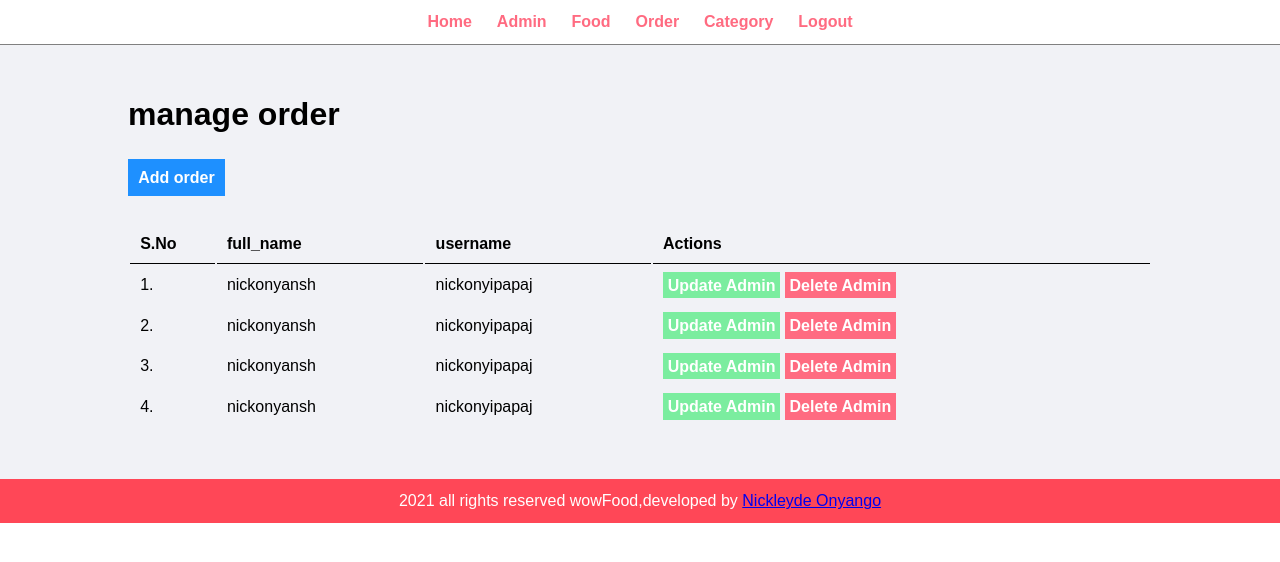
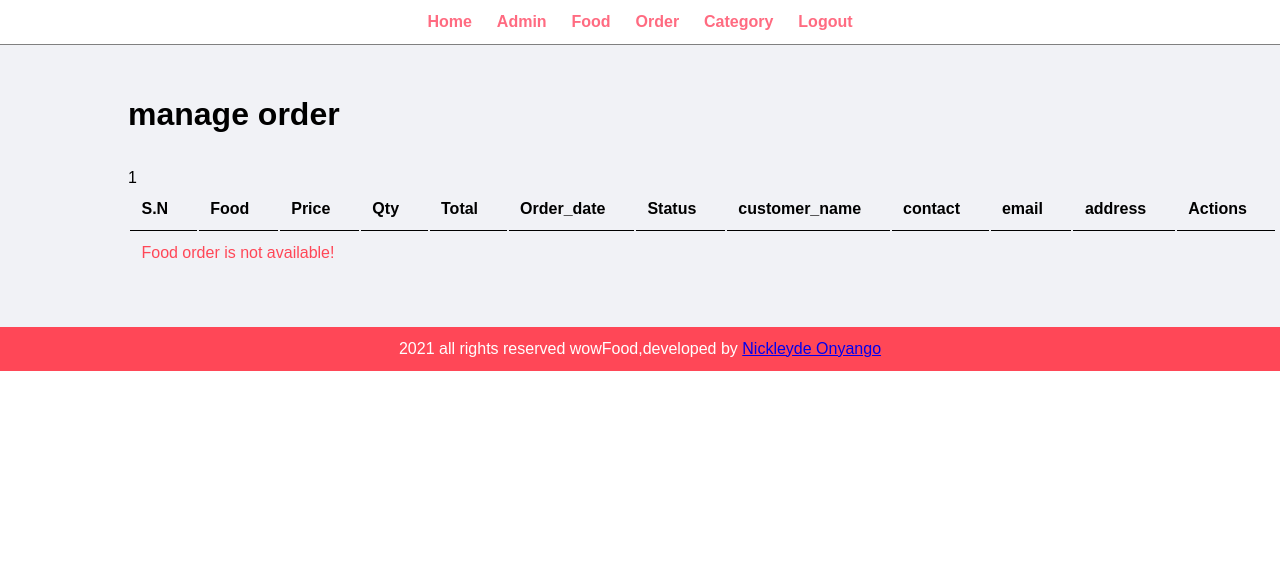
Before and after one commit to nickonyi/food-ordering-system, a PHP site: page /food-ordering-system/admin/manage-order.php in a window 1280 px wide. Shown: the top 562 px of the page. Run offline with PHP 8.4, Linux system fonts and the light colour scheme; the visitor is signed in with stand-in values (Sample User, id 1); data that the repository does not hold is empty.

Commit message:
Food Ordering System

```diff
--- a/admin/add-food.php
+++ b/admin/add-food.php
@@ -161,6 +161,7 @@
             featured = '$featured',
             active = '$active'
             ";
+
             //execute the query
             $res2 = mysqli_query($conn,$sql2);
             //check whether the query is executed or not
--- a/admin/manage-order.php
+++ b/admin/manage-order.php
@@ -5,51 +5,88 @@
     <div class="wrapper">
         <h1>manage order</h1>
         <br  />  <br  />
-    <a href="#" class="btn-primary">Add order</a>
-    <br><br><br>
+         <?php
+         if(isset($_SESSION['update'])){
+             echo $_SESSION['update'];
+             unset($_SESSION['update']);
+         }
+
+         ?>
+      <br>
    <table class="tbl-full">
        <tr>
-           <th>S.No</th>
-           <th>full_name</th>
-           <th>username</th>
+           <th>S.N</th>
+           <th>Food</th>
+           <th>Price</th>
+           <th>Qty</th>
+           <th>Total</th>
+           <th>Order_date</th>
+           <th>Status</th>
+           <th>customer_name</th>
+           <th>contact</th>
+           <th>email</th>
+           <th>address</th>
            <th>Actions</th>
        </tr>
-       <tr>
-           <td>1.</td>
-           <td>nickonyansh</td>
-           <td>nickonyipapaj</td>
-           <td>
-                <a href="#" class="btn-secondary">Update Admin</a>
-                <a href="#" class="btn-danger">Delete Admin</a>
-           </td>
-       </tr>
-       <tr>
-           <td>2.</td>
-           <td>nickonyansh</td>
-           <td>nickonyipapaj</td>
-           <td>
-                 <a href="#" class="btn-secondary">Update Admin</a>
-                 <a href="#" class="btn-danger">Delete Admin</a>
-            </td>
-       </tr>
-       <tr>
-           <td>3.</td>
-           <td>nickonyansh</td>
-           <td>nickonyipapaj</td>
-           <td>
-                <a href="#" class="btn-secondary">Update Admin</a>
-                <a href="#" class="btn-danger">Delete Admin</a>
-           </td>
-       </tr>
-       <tr>
-           <td>4.</td>
-           <td>nickonyansh</td>
-           <td>nickonyipapaj</td>
-           <td>
-                <a href="#" class="btn-secondary">Update Admin</a>
-                <a href="#" class="btn-danger">Delete Admin</a>
-           </td>
-       </tr>
+       <?php
+       //get all the orders from the database
+       $sql = "SELECT * FROM tbl_order ORDER BY id DESC";//display latest order first
+       //execute the query
+       $res = mysqli_query($conn,$sql);
+       //count the number of rows
+       $count = mysqli_num_rows($res);
+       //check whether the data is available or not
+       if($count > 0){
+        //the data is available
+        $sn = 1;
+        while($row = mysqli_fetch_assoc($res)){
+            $id = $row['id'];
+            $food= $row['food'];
+            $price = $row['price'];
+            $qty = $row['qty'];
+            $total = $row['total'];
+            $order_date = $row['order_date'];
+            $status = $row['status'];
+            $customer_name = $row['customer_name'];
+            $customer_contact = $row['customer_contact'];
+            $customer_email = $row['customer_email'];
+            $customer_address = $row['customer_address'];
+            ?>
+                <tr>
+                   <td><?php echo $sn++;?></td>
+                   <td><?php echo $food;?></td>
+                   <td><?php echo $price;?></td>
+                   <td><?php echo $qty;?></td>
+                   <td><?php echo $total;?></td>
+                   <td><?php echo $order_date;?></td>
+                   <td>
+                       <?php
+                       if($status == "ordered"){
+                           echo "<label style='color:blue'>ordered</label>";
+                       } else if ($status == "on delivery"){
+                           echo "<label style='color:orange'>on delivery</label>";
+                       } else if($status == "delivered"){
+                           echo "<label style='color:green'>delivered</label>";
+                       } else if($status  == "cancel"){
+                           echo "<label style='color:red'>cancelled</label>";
+                       }
+                       ;?>
+                    </td>
+                   <td><?php echo $customer_name;?></td>
+                   <td><?php echo $customer_contact;?></td>
+                   <td><?php echo $customer_email;?></td>
+                   <td><?php echo $customer_address;?></td>
+                   <td><a href="<?php echo SITEURL;?>admin/update-order.php?id=<?php echo $id;?>" class="btn-secondary">Update Order</a></td>
+              </tr>
+            <?php
+        }
+       } else {
+           //data is not available
+           echo "<tr> <td colspan='12' class='error'>Food order is not available!</td> </tr>";
+       }
+
+       ?>
+
    </table>
     </div>
 </div>
--- a/css/admin.css
+++ b/css/admin.css
@@ -31,10 +31,13 @@
     border-bottom: 1px solid black;
     padding: 1%;
     text-align: left;
+    padding-right: 40px;
 }
 
 table tr td {
     padding: 1%;
+    padding-right: 20px;
+    text-align: left;
 }
 
 .btn-primary {
--- a/css/style.css
+++ b/css/style.css
@@ -104,10 +104,12 @@
 
 .success {
     color: #2ed573;
+    padding: 2%;
 }
 
 .error {
     color: #ff4757;
+    padding: 2%;
 }
 
 
--- a/index.php
+++ b/index.php
@@ -3,6 +3,11 @@
     if(isset($_SESSION['authorisation'])){
         echo $_SESSION['authorisation'];
         unset($_SESSION['authorisation']);
+    }
+
+    if(isset($_SESSION['ordered'])){
+        echo $_SESSION['ordered'];
+        unset($_SESSION['ordered']);
     }
     ?>
 <!-- fOOD sEARCH Section Starts Here -->
```
Also changed, not shown: admin/update-order.php (added, +149 -0 lines), order.php (+65 -3 lines).
